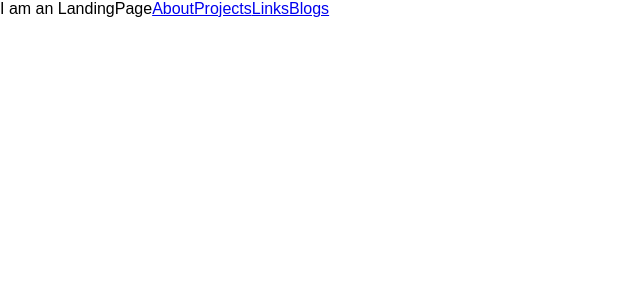
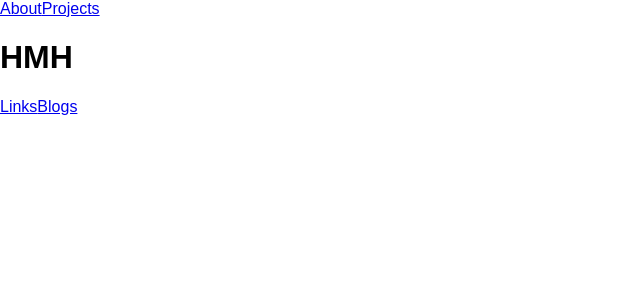
Before and after one commit to HartiganHM/hugh-hartigan-personal-site, a React (Create React App) app: page / in a window 1280 px wide. Shown: the top 300 px of the page, without its empty margins (0-640 px from the left). Built offline with nearby package versions, Linux system fonts and the light colour scheme.

Commit message:
Add className to links

```diff
--- a/src/Components/LandingPage/LandingPage.js
+++ b/src/Components/LandingPage/LandingPage.js
@@ -5,11 +5,11 @@ import './LandingPage.css';
 const LandingPage = () => {
   return (
     <div className="LandingPage">
-      I am an LandingPage
-      <Link to="/about">About</Link>
-      <Link to="/projects">Projects</Link>
-      <Link to="/links">Links</Link>
-      <Link to="/blogs">Blogs</Link>
+      <Link className='nav-link' to="/about">About</Link>
+      <Link className='nav-link' to="/projects">Projects</Link>
+      <h1>HMH</h1>
+      <Link className='nav-link' to="/links">Links</Link>
+      <Link className='nav-link' to="/blogs">Blogs</Link>
     </div>
   );
 };
```
